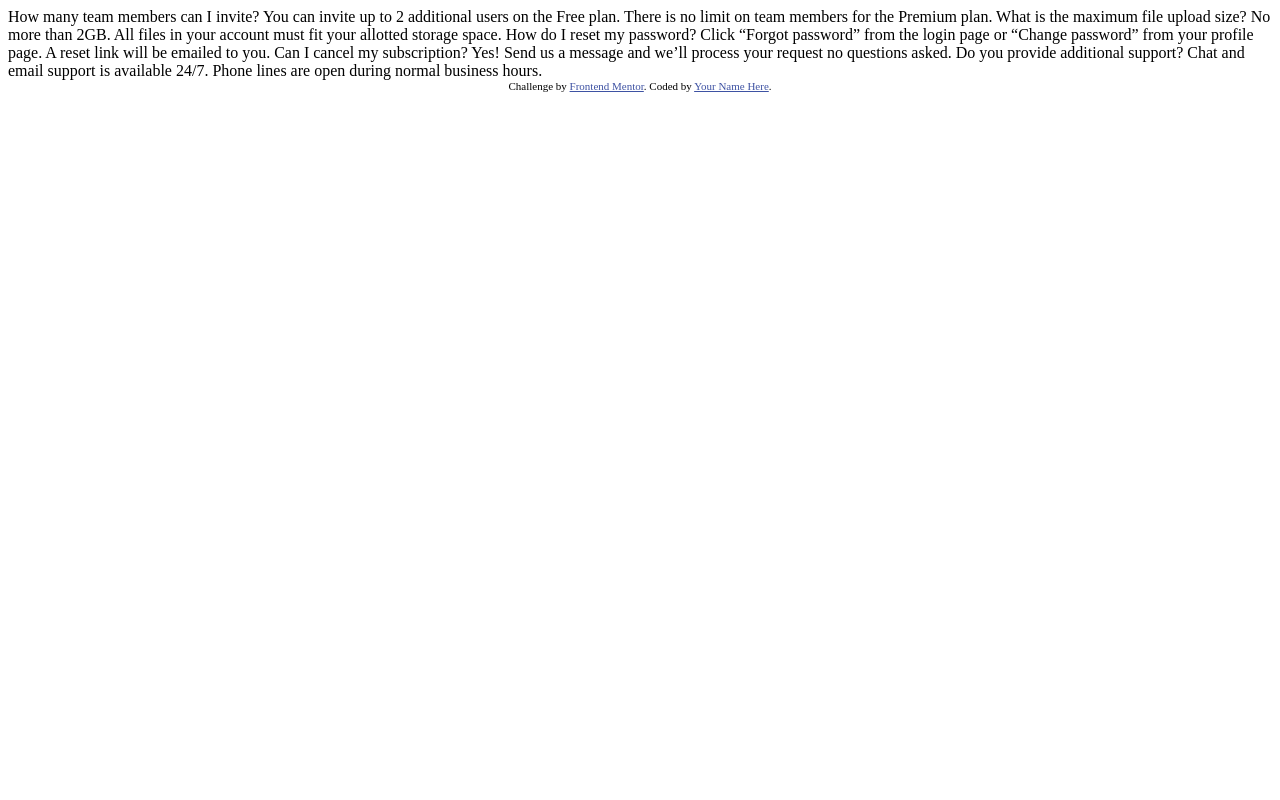
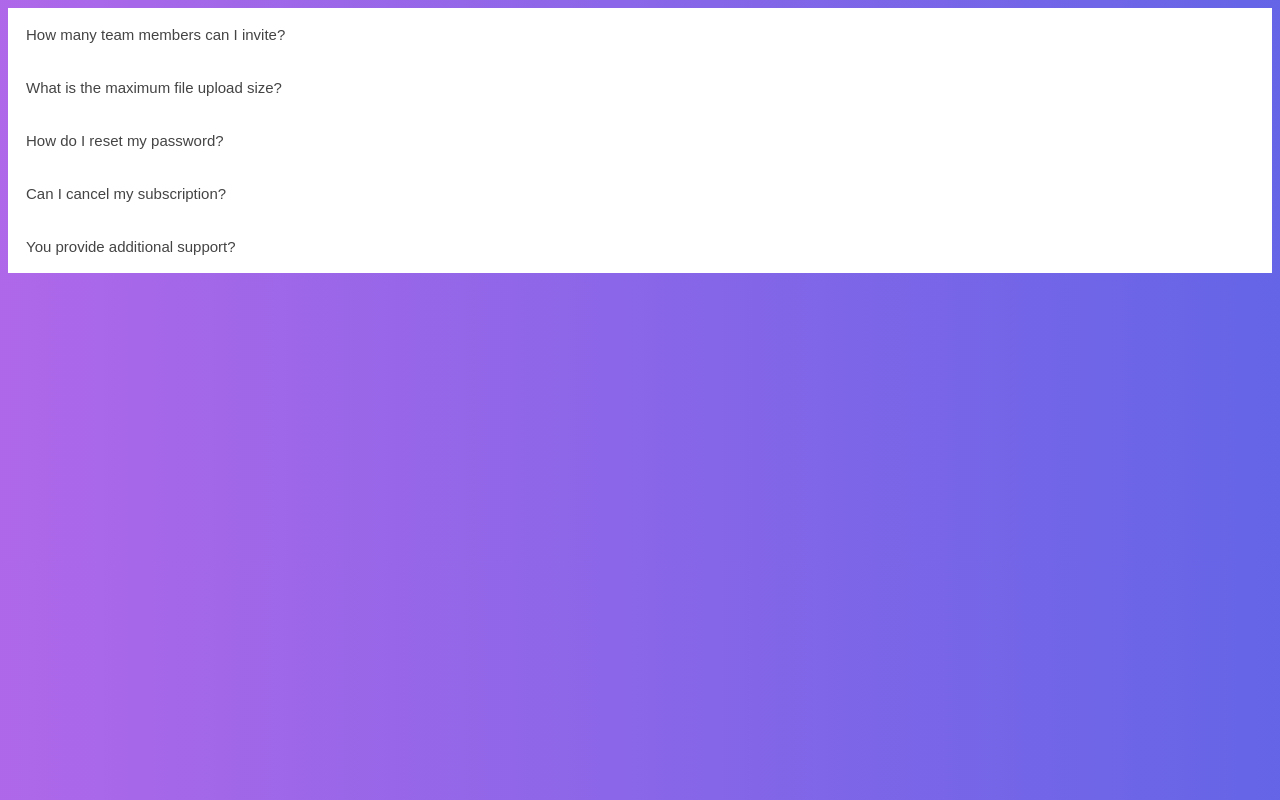
Before and after one commit to Jthforce/Accordion-Card, a plain HTML site: page index.html in a window 1280 px wide. Drawn offline with Linux system fonts and the light colour scheme.

Commit message:
1/25/2022

```diff
--- a/index.html
+++ b/index.html
@@ -1,40 +1,42 @@
 <!DOCTYPE html>
 <html lang="en">
+
 <head>
+
   <meta charset="UTF-8">
   <meta name="viewport" content="width=device-width, initial-scale=1.0"> <!-- displays site properly based on user's device -->
 
-  <link rel="icon" type="image/png" sizes="32x32" href="./images/favicon-32x32.png">
-
+  <link rel="stylesheet" href="styles.css">
+  <script src="main.js"></script>
   <title>Frontend Mentor | FAQ Accordion Card</title>
 
-  <!-- Feel free to remove these styles or customise in your own stylesheet 👍 -->
-  <style>
-    .attribution { font-size: 11px; text-align: center; }
-    .attribution a { color: hsl(228, 45%, 44%); }
-  </style>
 </head>
 <body>
-  How many team members can I invite?
-  You can invite up to 2 additional users on the Free plan. There is no limit on
+  <button class="accordion" onclick="accord()"> How many team members can I invite?</button>
+  <div class="panel"><p> can invite up to 2 additional users on the Free plan. There is no limit on
   team members for the Premium plan.
+</p>
+  </div>
+<button class="accordion"  onclick="accord()">What is the maximum file upload size?</button>
+  <div class="panel">
+  <p>No more than 2GB. All files in your account must fit your allotted storage space.
+</p>
+  </div>
 
-  What is the maximum file upload size?
-  No more than 2GB. All files in your account must fit your allotted storage space.
+<button class="accordion"  onclick="accord()">  How do I reset my password?</button>
+<div class="panel">
+  <p>Click “Forgot password” from the login page or “Change password” from your profile page.
+  A reset link will be emailed to you.</p>
+</div>
+<button class="accordion"  onclick="accord()">Can I cancel my subscription?</button>
+  <div class= "panel">
+    <p>Yes! Send us a message and we’ll process your request no questions asked.</p></div>
 
-  How do I reset my password?
-  Click “Forgot password” from the login page or “Change password” from your profile page.
-  A reset link will be emailed to you.
 
-  Can I cancel my subscription?
-  Yes! Send us a message and we’ll process your request no questions asked.
+  <button class="accordion"  onclick="accord()"> You provide additional support?</button>
+<div class="panel"> Chat and email support is available 24/7. Phone lines are open during normal business hours.</div>
 
-  Do you provide additional support?
-  Chat and email support is available 24/7. Phone lines are open during normal business hours.
 
-  <div class="attribution">
-    Challenge by <a href="https://www.frontendmentor.io?ref=challenge" target="_blank">Frontend Mentor</a>.
-    Coded by <a href="#">Your Name Here</a>.
-  </div>
+
 </body>
 </html>
--- /dev/null
+++ b/main.js
@@ -0,0 +1,16 @@
+function accord(){
+    var acc = document.getElementsByClassName("accordion");
+    var i;
+
+    for (i = 0; i < acc.length; i++) {
+      acc[i].addEventListener("click", function() {
+        this.classList.toggle("active");
+        var panel = this.nextElementSibling;
+        if (panel.style.display === "block") {
+          panel.style.display = "none";
+        } else {
+          panel.style.display = "block";
+        }
+      });
+    }
+}
--- /dev/null
+++ b/styles.css
@@ -0,0 +1,24 @@
+  .panel {  padding: 0 18px;
+    display: none;
+    background-color: white;
+    overflow: hidden;}
+  .active, .accordion:hover {
+    color : hsl(14, 88%, 65%);
+   font-weight: 700;
+  }
+  .accordion {
+    background-color: white;
+    color: #444;
+    cursor: pointer;
+    padding: 18px;
+    width: 100%;
+    border: none;
+    text-align: left;
+    outline: none;
+    font-size: 15px;
+    transition: 0.4s;
+  }
+
+  body{
+    background-image: linear-gradient(to right, hsl(273, 75%, 66%) , hsl(240, 73%, 65%)) ;
+  }
```
